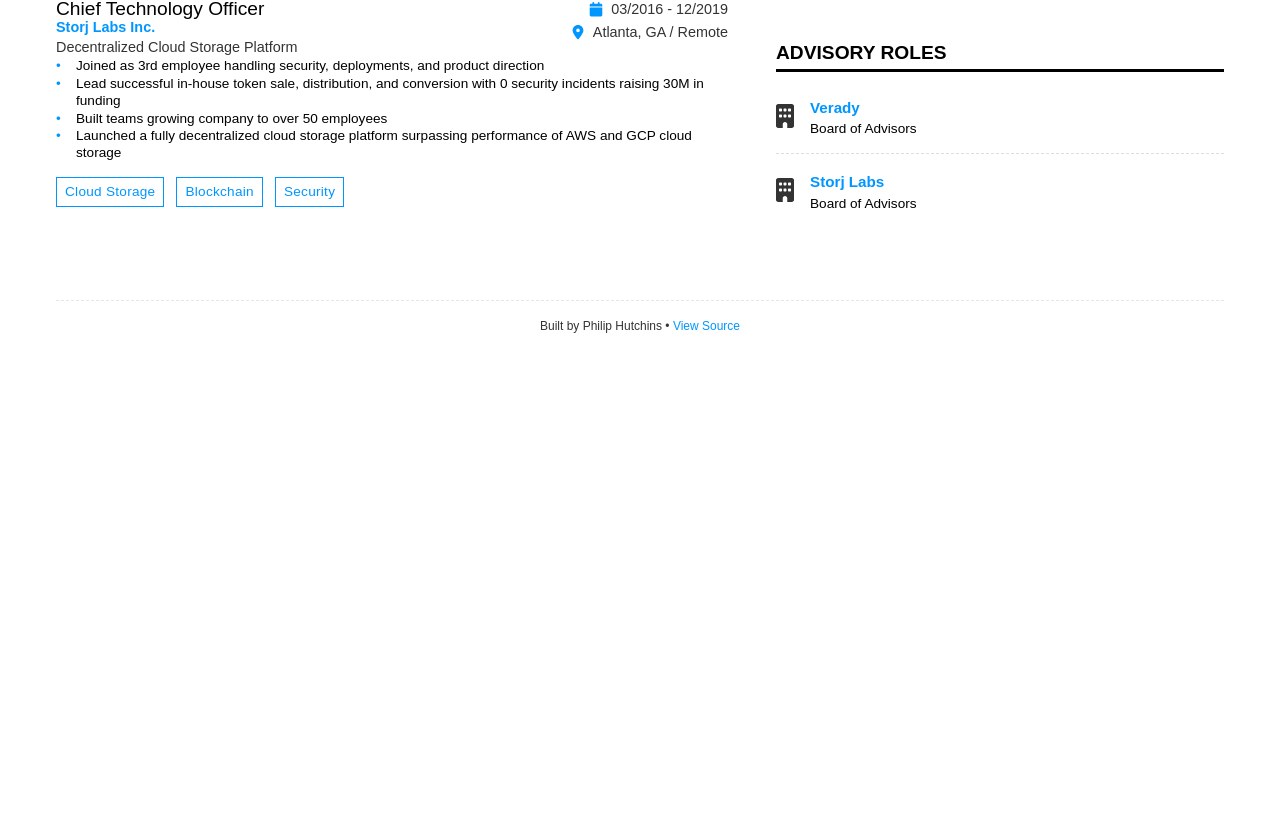
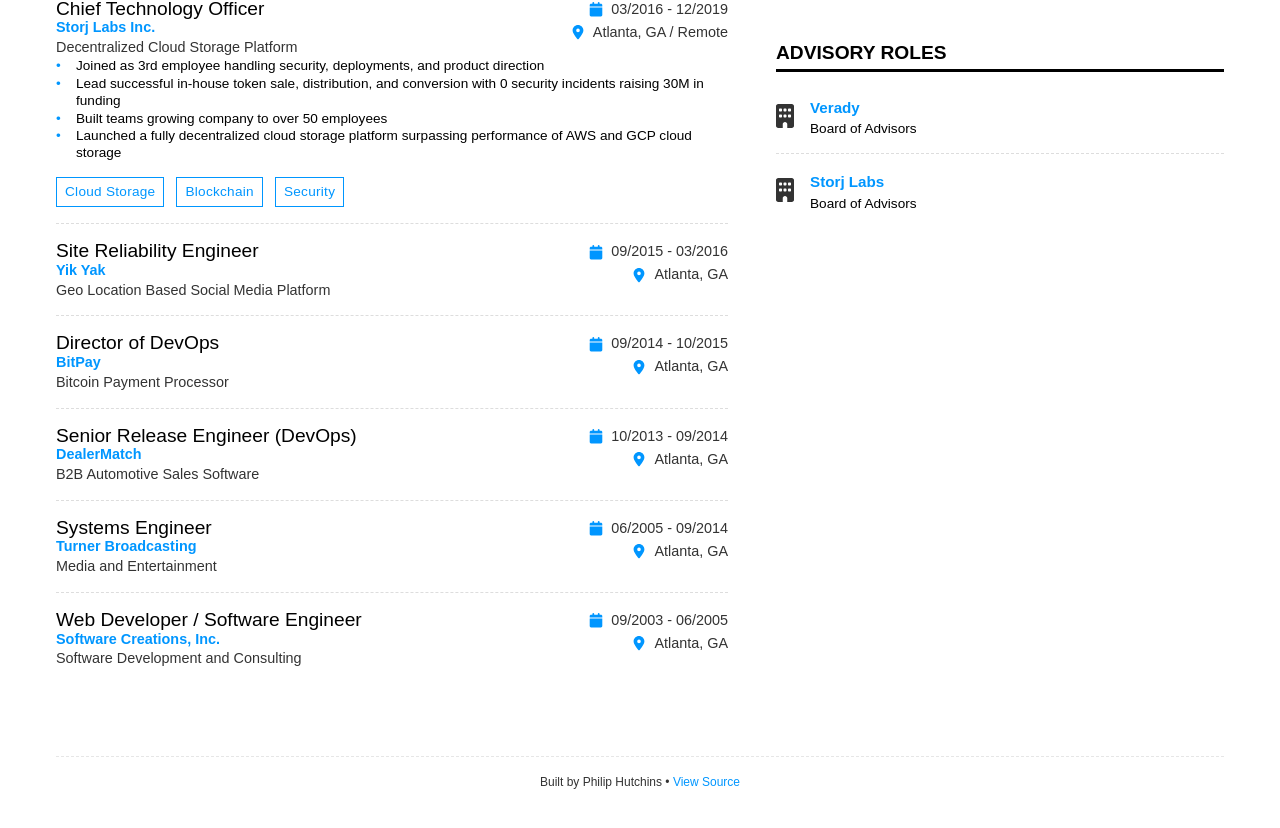
Before and after one commit to phutchins/interactiveresume, a Vue app: page / in a window 1280 px wide. Shown: the part 1154-1982 px from the top of the page. Before the commit the page ends 1538 px from the top, so only its background shows below. Built offline with nearby package versions, Linux system fonts and the light colour scheme.

Commit message:
Adding other jobs

```diff
--- a/src/components/ExperienceSection.vue
+++ b/src/components/ExperienceSection.vue
@@ -129,6 +129,64 @@
       'Launched a fully decentralized cloud storage platform surpassing performance of AWS and GCP cloud storage'
     ],
     technologies: ['Cloud Storage', 'Blockchain', 'Security']
+  },
+  {
+    title: 'Site Reliability Engineer',
+    company: 'Yik Yak',
+    companyDescription: 'Geo Location Based Social Media Platform',
+    location: 'Atlanta, GA',
+    startDate: '09/2015',
+    endDate: '03/2016',
+    description: [
+      'Hired to build scalable infrastructure in AWS and GCE for applications written in a multitude of languages',
+      'Worked with development teams to design applications in ways that scale, are easily supportable, reusable, and resilient to change and failure.',
+      'Leverage cloud solutions in AWS and GCE to solve problems with managing logs, queues, etc.',
+      'Automation of deployments using Kubernetes, Docker and custom-built solutions to enable fast feedback to developers.'
+    ],
+    technologies: ['AWS', 'GCE', 'Kubernetes', 'Docker', 'Infrastructure']
+  },
+  {
+    title: 'Director of DevOps',
+    company: 'BitPay',
+    companyDescription: 'Bitcoin Payment Processor',
+    location: 'Atlanta, GA',
+    startDate: '09/2014',
+    endDate: '10/2015',
+    description: [
+      'Hired and promoted rapidly through the ranks of this organization. Explored stakeholder concerns and re-engineered business processes in order to exploit opportunities, recommended simplification, improvement or redefinition of the processes and adjusted IT strategy to the business strategy.',
+      'Managed and mentored a team that was responsible for production and non-production server infrastructure, deployment pipeline, analytics tools, monitoring and operational tasks with a focus on security.',
+      'Identified bottlenecks in workflow and implemented solutions that increased productivity and decreased resistance with ideas and feedback from the people who the changes most affected.',
+      'Developed tools and automation to save time and increase confidence in the reliability of the codebase.',
+      'Identified and automated many repetitive tasks to save time for developers and operations.'
+    ],
+    technologies: ['DevOps', 'Team Leadership', 'Infrastructure']
+  },
+  {
+    title: 'Senior Release Engineer (DevOps)',
+    company: 'DealerMatch',
+    companyDescription: 'B2B Automotive Sales Software',
+    location: 'Atlanta, GA',
+    startDate: '10/2013',
+    endDate: '09/2014',
+    description: []
+  },
+  {
+    title: 'Systems Engineer',
+    company: 'Turner Broadcasting',
+    companyDescription: 'Media and Entertainment',
+    location: 'Atlanta, GA',
+    startDate: '06/2005',
+    endDate: '09/2014',
+    description: []
+  },
+  {
+    title: 'Web Developer / Software Engineer',
+    company: 'Software Creations, Inc.',
+    companyDescription: 'Software Development and Consulting',
+    location: 'Atlanta, GA',
+    startDate: '09/2003',
+    endDate: '06/2005',
+    description: []
   }
 ]
 
@@ -138,7 +196,12 @@
   true,  // Proof
   false, // Gitcoin DAO
   true,  // Gravy Solutions
-  true   // Storj Labs
+  true,  // Storj Labs
+  false, // Yik Yak
+  false, // BitPay
+  false, // DealerMatch
+  false, // Turner Broadcasting
+  false, // Software Creations
 ])
 
 const toggleExpanded = (index: number) => {
```
